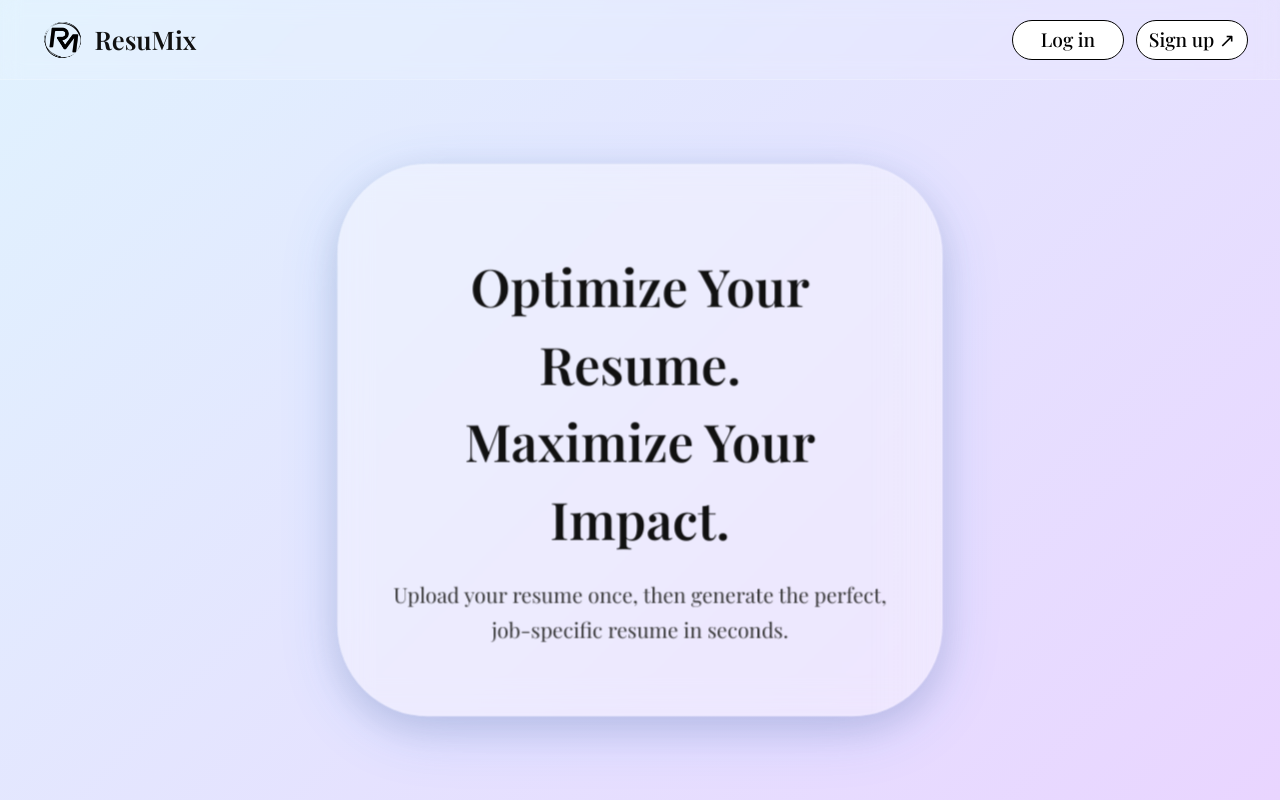
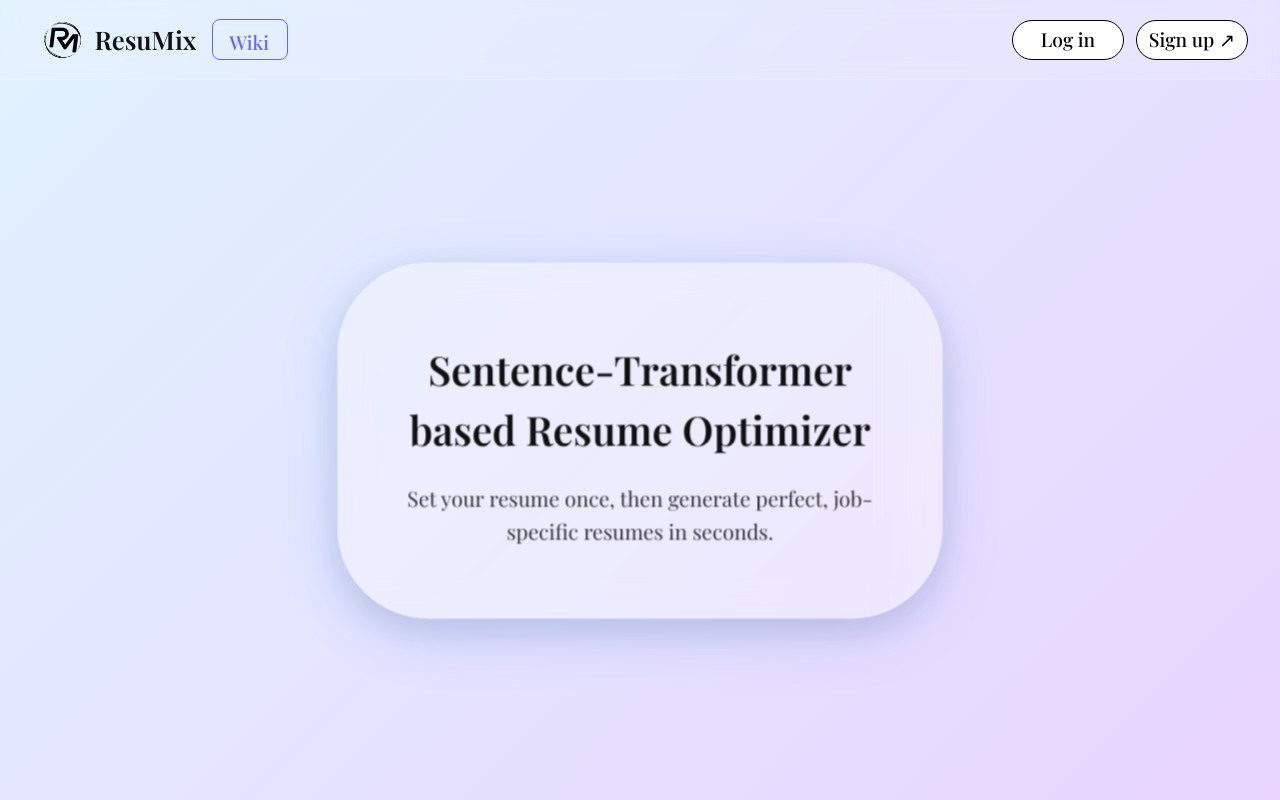
Before and after one commit to demonking-mw/ResuMix, a React (Vite) app in the folder frontend/: page / in a window 1280 px wide. Built offline with nearby package versions, Linux system fonts and the light colour scheme; no server answers.

Commit message:
wiki content mod, accounthome styling improve

```diff
--- a/frontend/src/components/AccountHome/AccountHome.css
+++ b/frontend/src/components/AccountHome/AccountHome.css
@@ -153,7 +153,7 @@
   display: flex;
   align-items: center;
   justify-content: center;
-  transition: all 0.3s ease;
+  transition: all 0.3s ease, background 0.3s ease, box-shadow 0.3s ease, border 0.3s ease;
   border: 1px solid rgba(255, 255, 255, 0.8);
 }
 
@@ -162,9 +162,12 @@
 }
 
 .clickable-card:hover {
-  transform: translateY(-5px) scale(1.05);
-  box-shadow: 0 12px 28px rgba(0, 0, 0, 0.15);
-  background: rgba(255, 255, 255, 1);
+  box-shadow: 0 8px 25px rgba(79, 70, 229, 0.15), 0 0 0 1px rgba(79, 70, 229, 0.1);
+  background: linear-gradient(135deg,
+    rgba(245, 243, 255, 1) 0%,
+    rgba(237, 233, 254, 1) 50%,
+    rgba(224, 231, 255, 1) 100%);
+  border: 1px solid rgba(79, 70, 229, 0.2);
 }
 
 /* Status-based card accents */
@@ -178,6 +181,7 @@
   animation: pulse-attention 3s ease-in-out infinite;
   position: relative;
   overflow: hidden;
+  transition: all 0.3s ease, background 0.3s ease, box-shadow 0.3s ease, border 0.3s ease;
 }
 
 .step-card-accent-urgent::before {
@@ -195,13 +199,13 @@
 }
 
 .step-card-accent-urgent:hover {
-  box-shadow: 0 12px 35px rgba(59, 130, 246, 0.4), 0 0 0 2px rgba(59, 130, 246, 0.25);
+  box-shadow: 0 12px 40px rgba(29, 78, 216, 0.6), 0 0 0 3px rgba(29, 78, 216, 0.4);
   background: linear-gradient(135deg,
-    rgba(239, 246, 255, 1) 0%,
-    rgba(219, 234, 254, 1) 50%,
-    rgba(191, 219, 254, 1) 100%);
+    rgba(191, 219, 254, 1) 0%,
+    rgba(147, 197, 253, 1) 50%,
+    rgba(96, 165, 250, 1) 100%);
+  border: 3px solid #1d4ed8;
   animation: none;
-  transform: translateY(-2px);
 }
 
 .step-card-accent-urgent:hover::before {
@@ -211,11 +215,9 @@
 @keyframes pulse-attention {
   0%, 100% {
     box-shadow: 0 8px 25px rgba(59, 130, 246, 0.3), 0 0 0 1px rgba(59, 130, 246, 0.15);
-    transform: scale(1);
   }
   50% {
     box-shadow: 0 12px 30px rgba(59, 130, 246, 0.4), 0 0 0 2px rgba(59, 130, 246, 0.2);
-    transform: scale(1.02);
   }
 }
 
@@ -236,7 +238,6 @@
 }
 
 .step-card-disabled:hover {
-  transform: none;
   box-shadow: 0 6px 20px rgba(0, 0, 0, 0.08);
   background: rgba(248, 249, 250, 0.95);
 }
@@ -247,7 +248,7 @@
 }
 
 .workflow-step:nth-child(1) .clickable-card:hover {
-  background: rgba(239, 246, 255, 1);
+  background: rgba(219, 234, 254, 1);
 }
 
 /* Card 2: Light purple tint */
@@ -256,7 +257,7 @@
 }
 
 .workflow-step:nth-child(2) .clickable-card:hover {
-  background: rgba(245, 243, 255, 1);
+  background: rgba(237, 233, 254, 1);
 }
 
 /* Card 3: Light gray tint */
@@ -265,7 +266,7 @@
 }
 
 .workflow-step:nth-child(3) .clickable-card:hover {
-  background: rgba(249, 250, 251, 1);
+  background: rgba(243, 244, 246, 1);
 }
 
 .step-content {
--- a/frontend/src/components/Landing.jsx
+++ b/frontend/src/components/Landing.jsx
@@ -24,14 +24,12 @@ export default function Landing() {
 			<NavBar />
 			<main className="hero">
 				<div className="hero-bubble" onClick={handleBubbleClick}>
-					<h1>
-						Optimize Your Resume.
-						<br />
-						Maximize Your Impact.
+					<h1 style={{ fontSize: '2.5rem' }}>
+						Sentence-Transformer based Resume Optimizer
 					</h1>
 					<p>
-						Upload your resume once, then generate the perfect, job-specific
-						resume in seconds.
+						Set your resume once, then generate perfect, job-specific
+						resumes in seconds.
 					</p>
 				</div>
 			</main>
--- a/frontend/src/components/NavBar.css
+++ b/frontend/src/components/NavBar.css
@@ -5,3 +5,31 @@
   padding: 1rem 2rem;
   height: 5rem;
 }
+
+.navbar-left {
+  display: flex;
+  align-items: center;
+  gap: 1rem;
+}
+
+.wiki-btn {
+  padding: 0.5rem 1.1rem 0.14rem 1rem;
+  background: transparent;
+  color: #6366f1;
+  border: 1.5px solid #6366f1;
+  border-radius: 8px;
+  font-size: 1.2rem;
+  font-weight: 500;
+  text-decoration: none;
+  cursor: pointer;
+  transition: all 0.2s ease;
+  display: flex;
+  align-items: center;
+  justify-content: center;
+}
+
+.wiki-btn:hover {
+  background: rgba(99, 102, 241, 0.1);
+  transform: translateY(-1px);
+  box-shadow: 0 2px 8px rgba(99, 102, 241, 0.2);
+}
--- a/frontend/src/components/NavBar.jsx
+++ b/frontend/src/components/NavBar.jsx
@@ -14,6 +14,7 @@ export default function NavBar() {
 
 	return (
 		<div className="navbar">
+			<div className="navbar-left">
 				<Link
 					to={`${isAuthenticated() ? "/account" : "/"}`}
 					className="logo-link"
@@ -21,6 +22,10 @@ export default function NavBar() {
 					<img src={logo} alt="ResuMix Logo" className="logo" />
 					<span className="brand-name">ResuMix</span>
 				</Link>
+				<Link to="/wiki" className="wiki-btn">
+					Wiki
+				</Link>
+			</div>
 			{isAuthenticated() ? (
 				<div className="user-actions">
 					<span className="welcome-text">
--- a/frontend/src/components/wiki/Wiki.jsx
+++ b/frontend/src/components/wiki/Wiki.jsx
@@ -24,29 +24,34 @@ const wikiSections = [
         {
           heading: "Optimization behind the hood",
           content:
-            "",
+            "Each time you generate a resume, ResuMix parses the job description with AI, then feeds the output into a sentence transformer model to measure semantic similarity between your resume content and the job description. This scores each line of your resume, which is later used to make the best scoring resume. The resume is automatically downloaded as a PDF. Depending on server load, this process would take around 5-30 seconds. We hope to upgrade our compute soon to make this faster, but budget is a great limiting factor.",
         },
         {
-          heading: "Preview & Download",
+          heading: "LaTeX Master Resume",
           content:
-            "Once you've added your content, click 'Generate Resume' to create your customized PDF resume. You can preview it and make further edits before downloading.",
+            "Under 'Set Your Master Resume', you can find a section which provides you with a LaTeX version of your resume. This LaTeX code represents your master resume, which is the base format used for generating tailored resumes. You can copy and paste this LaTeX code into your own LaTeX editor or Overleaf to make further customizations or adjustments to the layout and design of your resume.",
         },
+        { heading: "Data Structure",
+          content:
+            "Your resume data is structured in a nested format with sections, items, and lines. Each section contains multiple items, and each item contains multiple lines. This structure allows for detailed organization of your resume content, making it easier to manage and optimize.",
+        },
+
       ],
     },
   },
   {
-    id: "resume-optimization",
-    title: "Resume Optimization",
+    id: "resume-operations",
+    title: "Resume Operations",
     icon: <Zap className="w-4 h-4" />,
     content: {
-      title: "Resume Optimization",
+      title: "Resume Operations",
       description:
-        "Advanced techniques and best practices for optimizing your resume content.",
+        "Step-by-step guide on inputting, tuning, and optimizing your resume.",
       sections: [
         {
-          heading: "Content Strategy",
+          heading: "Inputting Your Resume: basics",
           content:
-            "Learn how to structure your resume content for maximum impact. Focus on achievements, quantifiable results, and relevant skills.",
+            "Select the edit mode in the resume page (if it's not already selected). Add a section and give it a title. Now you can add items to the section. Worry less about the order of the items, as you can reorder them later. When adding items, set the number of titles you want to see. They would automatically goes into a certain format. You should use the same number of titles for a section. To achieve the bullet point effect commonly seen in SKILLS sections, remove every single titles, and you will see a different input style for lines.",
         },
         {
           heading: "Keyword Optimization",
```
Lines whose indentation alone changed are shown as unchanged.
